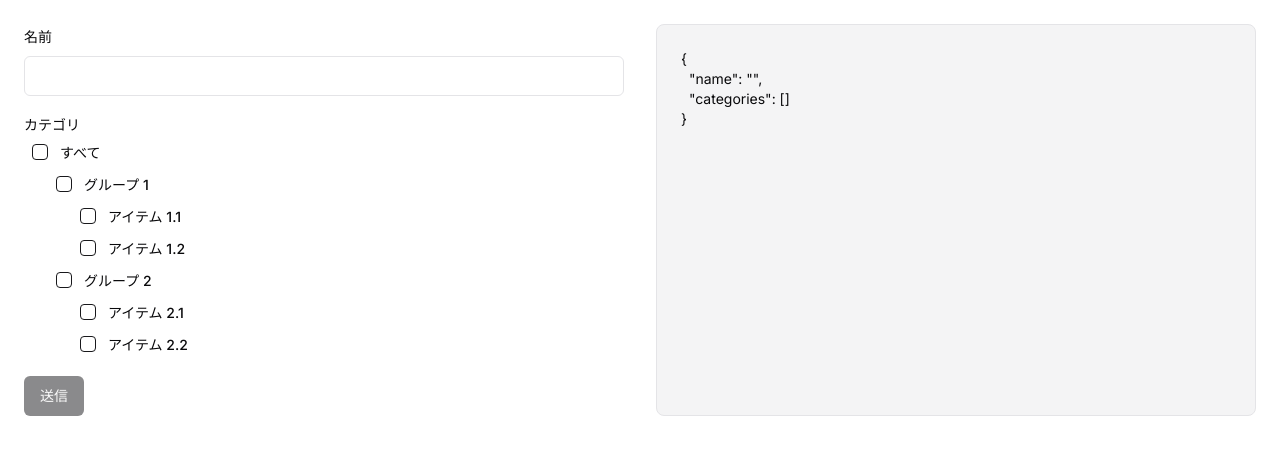
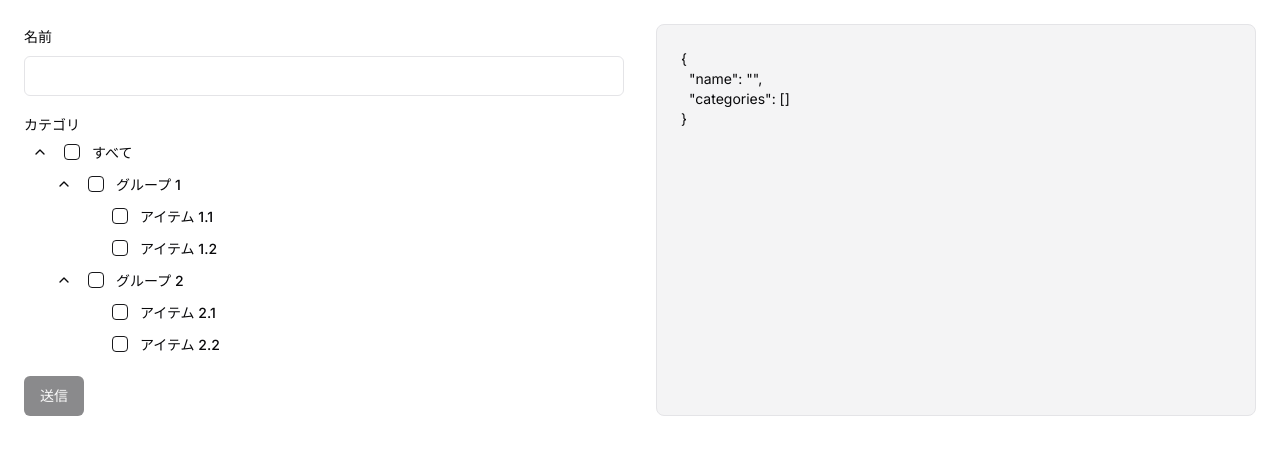
Before and after one commit to dninomiya/react-hook-form-tree-checkbox-selector, a Next.js app: page / in a window 1280 px wide. Shown: the top 454 px of the page. Built offline with nearby package versions, Linux system fonts and the light colour scheme.

Commit message:
feat(tree): 開閉機能追加

```diff
--- /dev/null
+++ b/components/ui/accordion.tsx
@@ -0,0 +1,58 @@
+"use client"
+
+import * as React from "react"
+import * as AccordionPrimitive from "@radix-ui/react-accordion"
+import { ChevronDown } from "lucide-react"
+
+import { cn } from "@/lib/utils"
+
+const Accordion = AccordionPrimitive.Root
+
+const AccordionItem = React.forwardRef<
+  React.ElementRef<typeof AccordionPrimitive.Item>,
+  React.ComponentPropsWithoutRef<typeof AccordionPrimitive.Item>
+>(({ className, ...props }, ref) => (
+  <AccordionPrimitive.Item
+    ref={ref}
+    className={cn("border-b", className)}
+    {...props}
+  />
+))
+AccordionItem.displayName = "AccordionItem"
+
+const AccordionTrigger = React.forwardRef<
+  React.ElementRef<typeof AccordionPrimitive.Trigger>,
+  React.ComponentPropsWithoutRef<typeof AccordionPrimitive.Trigger>
+>(({ className, children, ...props }, ref) => (
+  <AccordionPrimitive.Header className="flex">
+    <AccordionPrimitive.Trigger
+      ref={ref}
+      className={cn(
+        "flex flex-1 items-center justify-between py-4 font-medium transition-all hover:underline [&[data-state=open]>svg]:rotate-180",
+        className
+      )}
+      {...props}
+    >
+      {children}
+      <ChevronDown className="h-4 w-4 shrink-0 transition-transform duration-200" />
+    </AccordionPrimitive.Trigger>
+  </AccordionPrimitive.Header>
+))
+AccordionTrigger.displayName = AccordionPrimitive.Trigger.displayName
+
+const AccordionContent = React.forwardRef<
+  React.ElementRef<typeof AccordionPrimitive.Content>,
+  React.ComponentPropsWithoutRef<typeof AccordionPrimitive.Content>
+>(({ className, children, ...props }, ref) => (
+  <AccordionPrimitive.Content
+    ref={ref}
+    className="overflow-hidden text-sm transition-all data-[state=closed]:animate-accordion-up data-[state=open]:animate-accordion-down"
+    {...props}
+  >
+    <div className={cn("pb-4 pt-0", className)}>{children}</div>
+  </AccordionPrimitive.Content>
+))
+
+AccordionContent.displayName = AccordionPrimitive.Content.displayName
+
+export { Accordion, AccordionItem, AccordionTrigger, AccordionContent }
--- /dev/null
+++ b/components/ui/collapsible.tsx
@@ -0,0 +1,11 @@
+"use client"
+
+import * as CollapsiblePrimitive from "@radix-ui/react-collapsible"
+
+const Collapsible = CollapsiblePrimitive.Root
+
+const CollapsibleTrigger = CollapsiblePrimitive.CollapsibleTrigger
+
+const CollapsibleContent = CollapsiblePrimitive.CollapsibleContent
+
+export { Collapsible, CollapsibleTrigger, CollapsibleContent }
--- a/components/ui/tree/index.tsx
+++ b/components/ui/tree/index.tsx
@@ -1,10 +1,17 @@
+import { Button } from '@/components/ui/button';
 import { Checkbox } from '@/components/ui/checkbox';
+import {
+  Collapsible,
+  CollapsibleContent,
+  CollapsibleTrigger,
+} from '@/components/ui/collapsible';
 import {
   FormControl,
   FormField,
   FormItem,
   FormLabel,
 } from '@/components/ui/form';
+import { ChevronDown, ChevronUp } from 'lucide-react';
 import { createContext, useContext, useMemo } from 'react';
 import {
   FieldPath,
@@ -37,6 +44,7 @@ function TreeItem({ label, id, items }: TreeItemProps) {
     control,
     name,
   });
+  const hasItems = Boolean(items?.length);
 
   const handleCheck = (checked: boolean) => {
     if (items?.length) {
@@ -78,11 +86,33 @@ function TreeItem({ label, id, items }: TreeItemProps) {
 
   return (
     <div>
+      <Collapsible defaultOpen>
+        <div className="flex items-center">
+          {hasItems ? (
+            <CollapsibleTrigger asChild>
+              <Button
+                variant="ghost"
+                size="icon"
+                className="size-8 group *:hidden"
+              >
+                <ChevronDown className="size-4 group-data-[state=closed]:block" />
+                <ChevronUp className="size-4 group-data-[state=open]:block" />
+                <span className="sr-only group-data-[state=open]:block">
+                  閉じる
+                </span>
+                <span className="sr-only group-data-[state=closed]:block">
+                  開く
+                </span>
+              </Button>
+            </CollapsibleTrigger>
+          ) : (
+            <div className="size-8" />
+          )}
           <FormField
             control={control}
             name={name}
             render={() => (
-          <FormItem className="flex relative flex-row items-start space-x-3 space-y-0 rounded-md p-2 hover:bg-accent">
+              <FormItem className="flex flex-1 relative flex-row items-start space-x-3 space-y-0 rounded-md p-2">
                 <FormControl>
                   <Checkbox checked={checked} onCheckedChange={handleCheck} />
                 </FormControl>
@@ -95,11 +125,15 @@ function TreeItem({ label, id, items }: TreeItemProps) {
               </FormItem>
             )}
           />
-      <div className="pl-6">
+        </div>
+        {hasItems && (
+          <CollapsibleContent className="pl-6">
             {items?.map((item, index) => (
               <TreeItem key={index} {...item} />
             ))}
-      </div>
+          </CollapsibleContent>
+        )}
+      </Collapsible>
     </div>
   );
 }
--- a/package.json
+++ b/package.json
@@ -11,7 +11,9 @@
   },
   "dependencies": {
     "@hookform/resolvers": "^3.9.0",
+    "@radix-ui/react-accordion": "^1.2.0",
     "@radix-ui/react-checkbox": "^1.1.1",
+    "@radix-ui/react-collapsible": "^1.1.0",
     "@radix-ui/react-label": "^2.1.0",
     "@radix-ui/react-slot": "^1.1.0",
     "class-variance-authority": "^0.7.0",
```
Also changed, not shown: 2 other files (tests, documents, lock files or other folders). Lines whose indentation alone changed are shown as unchanged.
